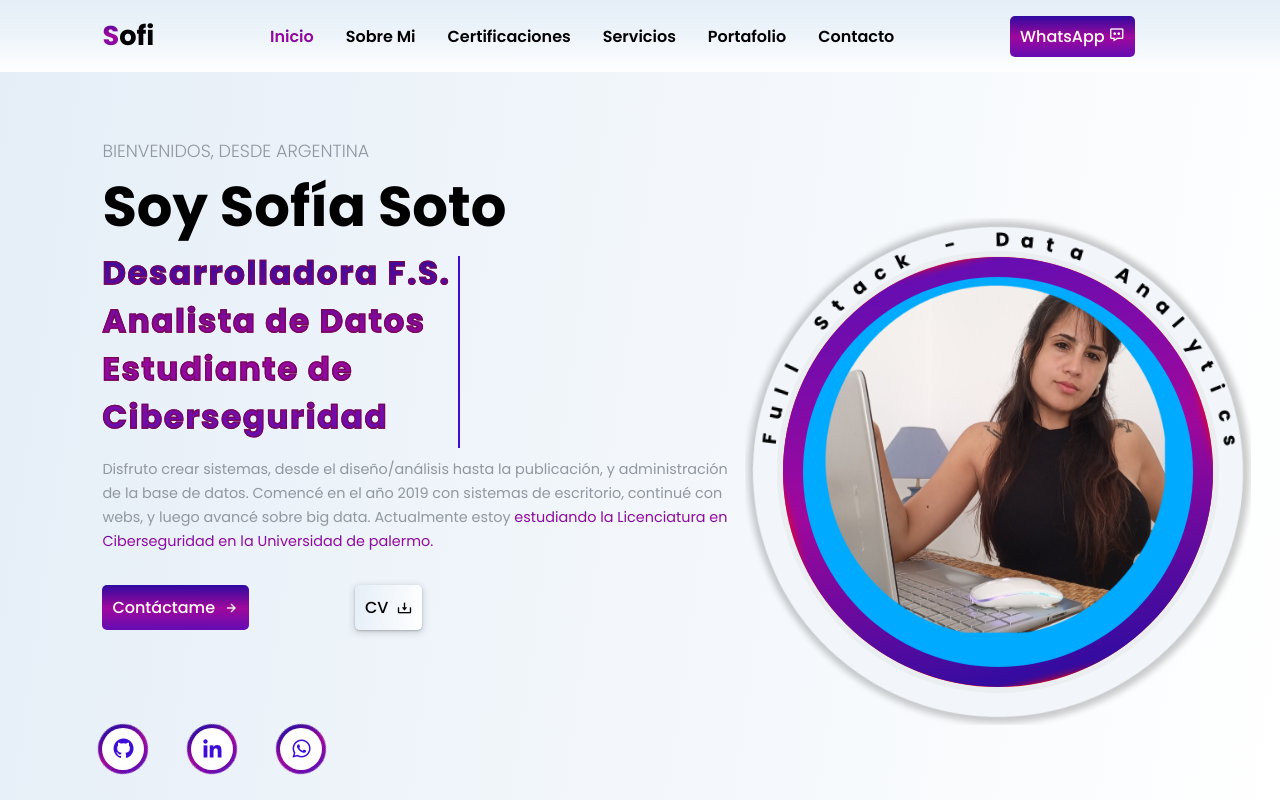
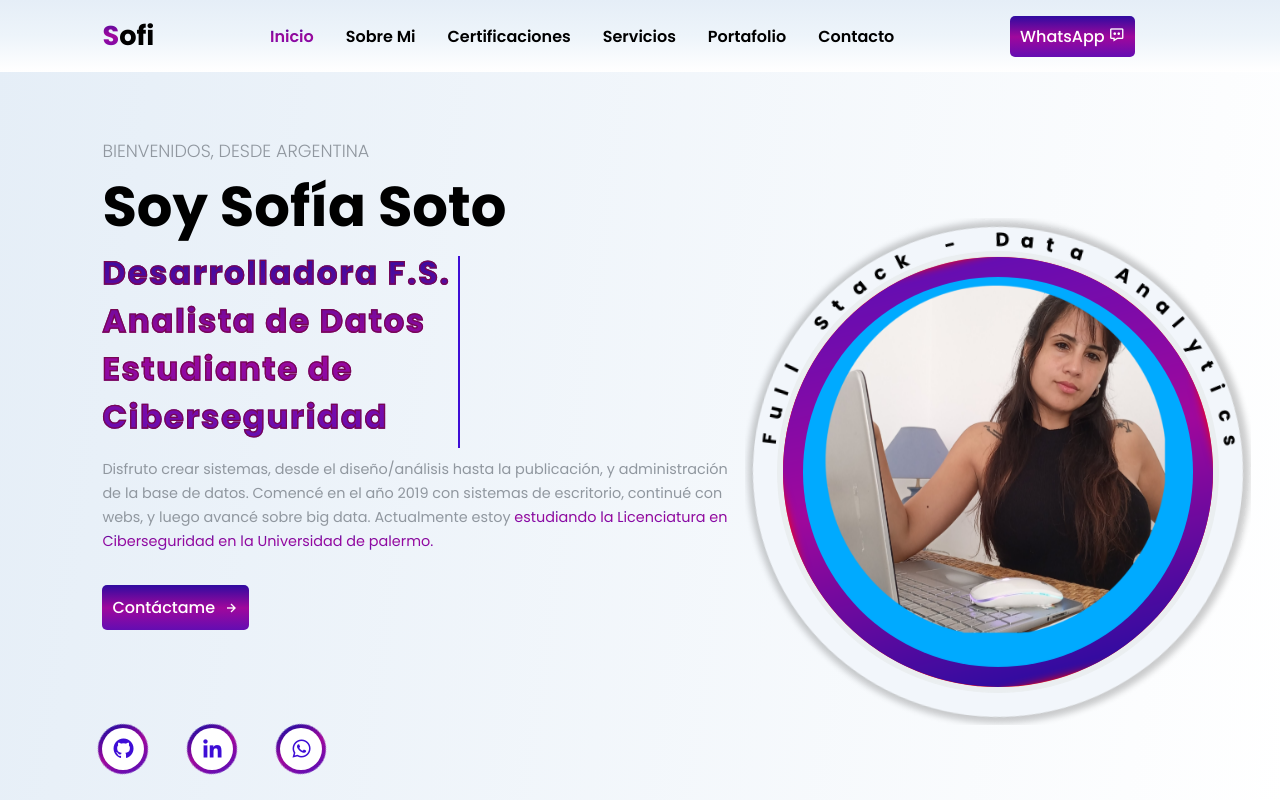
Before and after one commit to sofiasotogss/PortafolioSofiaSoto, a plain HTML site: page index.html in a window 1280 px wide. Shown: the top 800 px of the page. Drawn offline with nearby package versions, Linux system fonts and the light colour scheme.

Commit message:
Update index.html
zxgsasgasdg

```diff
--- a/index.html
+++ b/index.html
@@ -44,7 +44,6 @@
 
             <div class="btn-box">
                 <a href="mailto:sofiagsoto94@gmail.com" class="btn">Contáctame  <i class='bx bx-right-arrow-alt' ></i></a>
-                <a href="img/cv_sofíaSoto.pdf" target="_blank" class="btn d-CV">CV <i class='bx bx-download'></i></a>
             </div>
 
             <div class="social-media">
```
